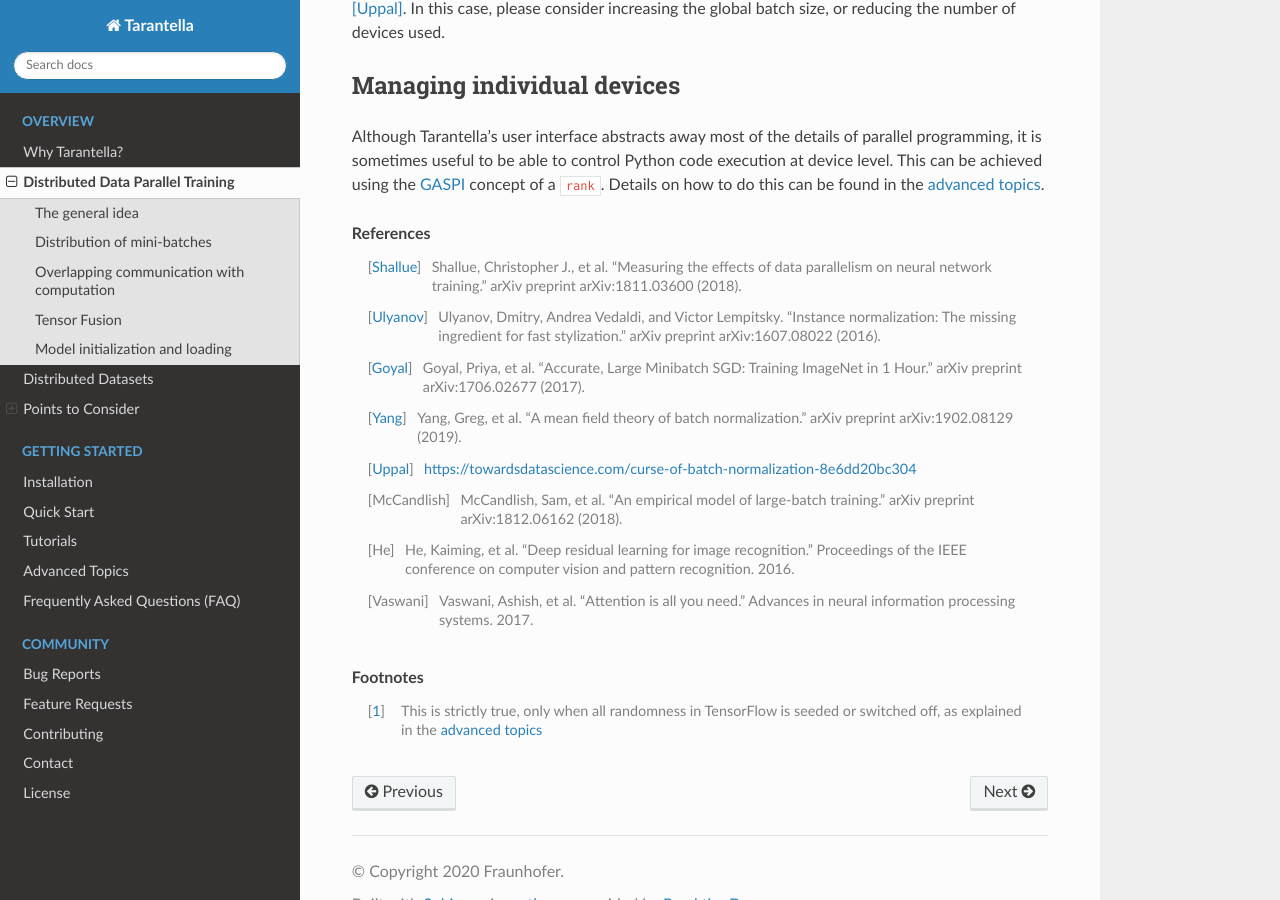
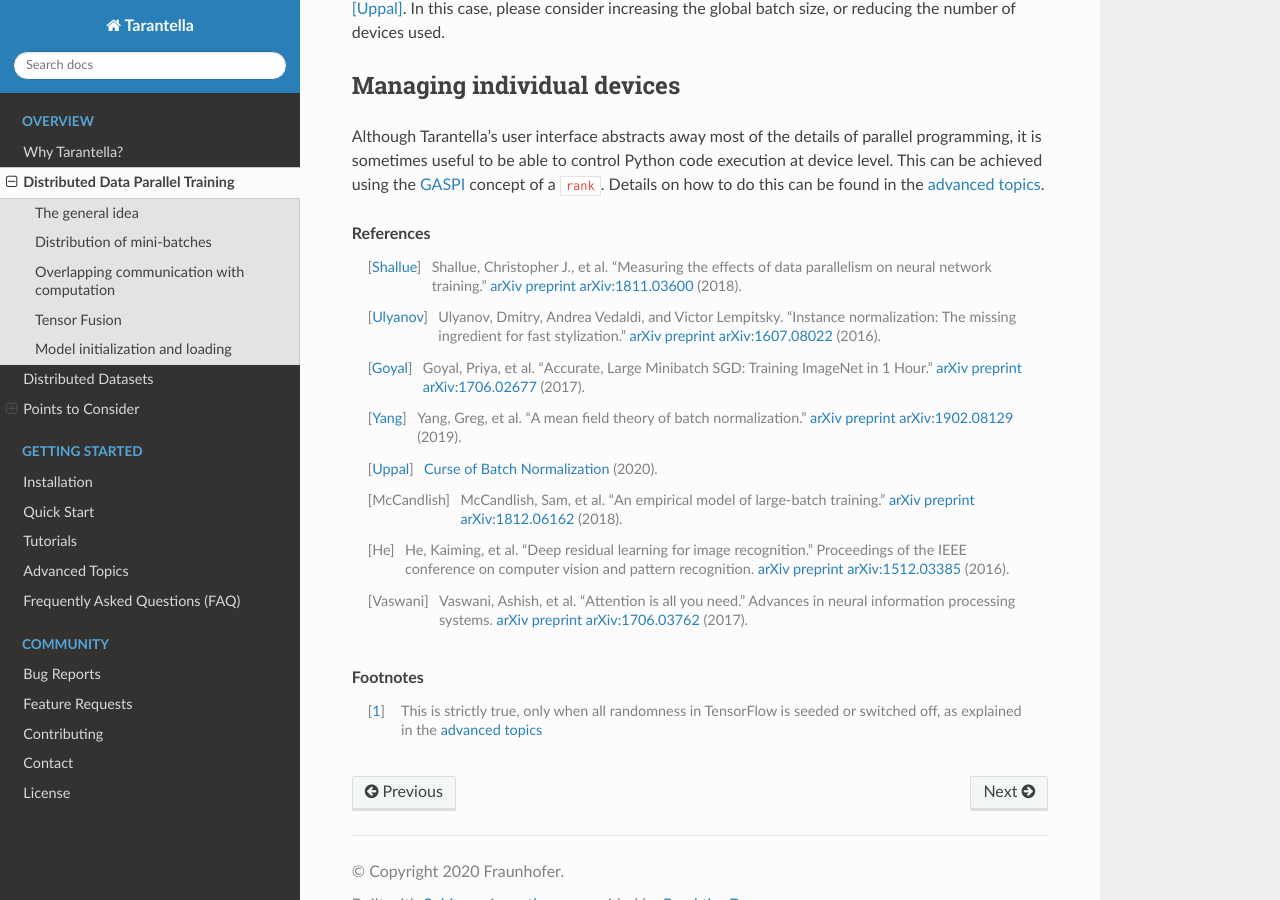
Before and after one commit to cc-hpc-itwm/tarantella, a Sphinx documentation site: the page built from docs/source/data_parallel.rst, in a window 1280 px wide and 900 px high, scrolled down 3148 px. Built offline with Sphinx 7.4.7 and the Read the Docs theme 2.0.0, drawn with Linux system fonts in a browser that asks for light colours.

Commit message:
Docs: Data Parallel: add links to all references

```diff
--- a/docs/source/data_parallel.rst
+++ b/docs/source/data_parallel.rst
@@ -172,21 +172,30 @@ of a ``rank``. Details on how to do this can be found in the
 
 .. rubric:: References
 
-.. [Shallue] Shallue, Christopher J., et al. "Measuring the effects of data parallelism on neural network training." arXiv preprint arXiv:1811.03600 (2018).
+.. [Shallue] Shallue, Christopher J., et al. "Measuring the effects of data parallelism on neural network training."
+             `arXiv preprint arXiv:1811.03600 <https://arxiv.org/abs/1811.03600>`_ (2018).
 
-.. [Ulyanov] Ulyanov, Dmitry, Andrea Vedaldi, and Victor Lempitsky. "Instance normalization: The missing ingredient for fast stylization." arXiv preprint arXiv:1607.08022 (2016).
+.. [Ulyanov] Ulyanov, Dmitry, Andrea Vedaldi, and Victor Lempitsky. "Instance normalization: The missing ingredient for fast stylization."
+             `arXiv preprint arXiv:1607.08022 <https://arxiv.org/abs/1607.08022>`_ (2016).
 
-.. [Goyal] Goyal, Priya, et al. "Accurate, Large Minibatch SGD: Training ImageNet in 1 Hour." arXiv preprint arXiv:1706.02677 (2017).
+.. [Goyal] Goyal, Priya, et al. "Accurate, Large Minibatch SGD: Training ImageNet in 1 Hour."
+           `arXiv preprint arXiv:1706.02677 <https://arxiv.org/abs/1706.02677>`_ (2017).
 
-.. [Yang] Yang, Greg, et al. "A mean field theory of batch normalization." arXiv preprint arXiv:1902.08129 (2019).
+.. [Yang] Yang, Greg, et al. "A mean field theory of batch normalization."
+          `arXiv preprint arXiv:1902.08129 <https://arxiv.org/abs/1902.08129>`_ (2019).
 
-.. [Uppal] https://towardsdatascience.com/curse-of-batch-normalization-8e6dd20bc304
+.. [Uppal] `Curse of Batch Normalization <https://towardsdatascience.com/curse-of-batch-normalization-8e6dd20bc304>`_ (2020).
 
-.. [McCandlish] McCandlish, Sam, et al. "An empirical model of large-batch training." arXiv preprint arXiv:1812.06162 (2018).
+.. [McCandlish] McCandlish, Sam, et al. "An empirical model of large-batch training."
+                `arXiv preprint arXiv:1812.06162 <https://arxiv.org/abs/1812.06162>`_ (2018).
 
-.. [He] He, Kaiming, et al. "Deep residual learning for image recognition." Proceedings of the IEEE conference on computer vision and pattern recognition. 2016.
+.. [He] He, Kaiming, et al. "Deep residual learning for image recognition."
+        Proceedings of the IEEE conference on computer vision and pattern recognition.
+        `arXiv preprint arXiv:1512.03385 <https://arxiv.org/abs/1512.03385>`_ (2016).
 
-.. [Vaswani] Vaswani, Ashish, et al. "Attention is all you need." Advances in neural information processing systems. 2017.
+.. [Vaswani] Vaswani, Ashish, et al. "Attention is all you need."
+             Advances in neural information processing systems.
+             `arXiv preprint arXiv:1706.03762 <https://arxiv.org/abs/1706.03762>`_ (2017).
 
 .. rubric:: Footnotes
 
```
